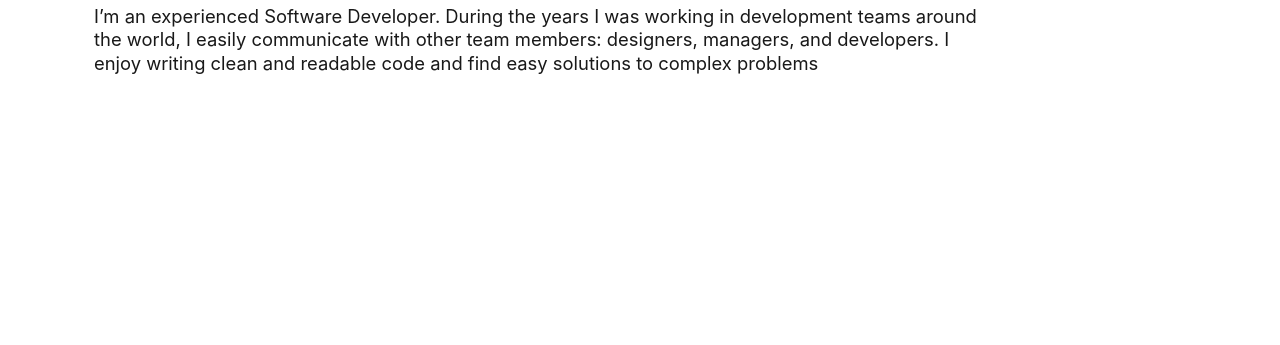
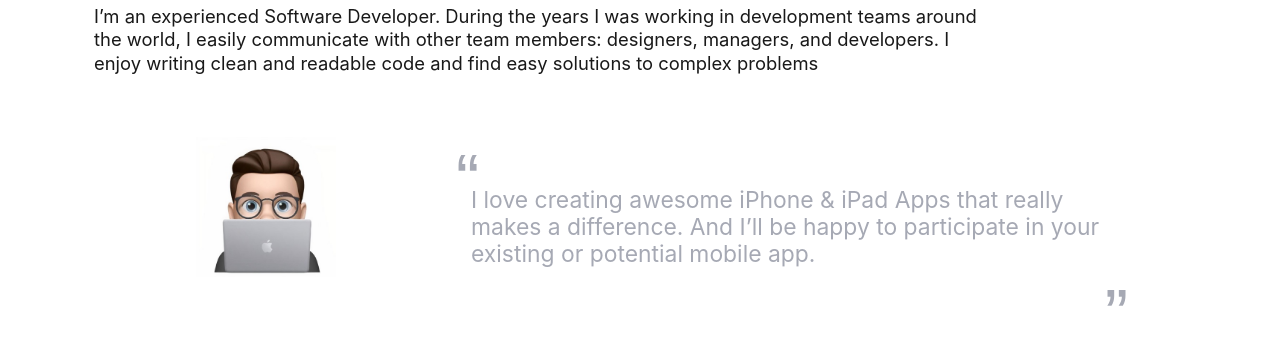
Before and after one commit to philipdolenko/portfolio, a website: page src/index.html in a window 1280 px wide. Shown: the part 741-1086 px from the top of the page. Before the commit the page ends 832 px from the top, so only its background shows below. Drawn offline with nearby package versions, Linux system fonts and the light colour scheme; files that its build step writes are made by us from their sources.

Commit message:
Quote and animoji section

```diff
--- a/src/index.html
+++ b/src/index.html
@@ -66,7 +66,18 @@
     <p class="description-wrapper">
       I’m an experienced Software Developer. During the years I was working in development teams around the world, I easily communicate with other team members: designers, managers, and developers. I enjoy writing clean and readable code and find easy solutions to complex problems
     </p>
-
+    <div class="row">
+      <div class="col-6 col-md-4 animoji-wrapper">
+        <img src="/assets/animoji.jpg" class="animoji"/>
+      </div>
+      <div class="col-12 col-md-8 quote-wrapper">
+        <blockquote class="wp-block-quote quote-text">
+          I love creating awesome iPhone & iPad Apps that really makes
+          a difference. And I’ll be happy to participate in your existing
+          or potential mobile app.
+        </blockquote>
+      </div>
+    </div>
   </div>
 
 
--- a/src/styles/base.less
+++ b/src/styles/base.less
@@ -1,7 +1,7 @@
 body {
     font-family: -apple-system, 'Helvetica Neue', "Roboto", sans-serif, 'Open Sans';
     font-size: 0.9375rem;
-    color: #191919;
+    color: @black;
     -moz-osx-font-smoothing: grayscale;
     -webkit-font-smoothing: antialiased;
     text-rendering: optimizeLegibility;
--- a/src/styles/header.less
+++ b/src/styles/header.less
@@ -21,7 +21,7 @@
     padding: 16px 0px 3px 0px !important;
     display: inline-block;
     position: relative;
-    color: #A6A9B4;
+    color: @light-grey;
     transition: color 0.15s ease;
 }
 
@@ -37,11 +37,11 @@
 }
 
 .nav-item-selected {
-    color: #191919 !important;
+    color: @black !important;
 }
 
 .nav-items-wrapper>a:hover {
-    color: #191919;
+    color: @black;
 }
 
 @media(min-width: 576px) {
@@ -53,7 +53,7 @@
         height: 2px;
         left: 50%;
         position: absolute;
-        background: #191919;
+        background: @black;
         transition: width 0.15s ease 0s, left 0.15s ease 0s;
         width: 0;
     }
--- a/src/styles/home.less
+++ b/src/styles/home.less
@@ -13,6 +13,7 @@
 
 .description-wrapper {
     max-width: 900px;
+    margin-bottom: 60px;
 }
 
 @media(max-width: 992px) {
@@ -21,22 +22,25 @@
     }
 }
 
-@media(max-width: 767px){
-    .greetings-wrapper{
+@media(max-width: 767px) {
+    .greetings-wrapper {
         height: 300px;
     }
+
     .portrait {
         margin: 0px;
         padding-left: 30px;
         max-height: 300px;
     }
 }
+
 @media(max-width: 576px) {
     .portrait {
         padding-left: 0px;
         max-height: 300px;
     }
-    .portrait-wrapper{
+
+    .portrait-wrapper {
         display: flex;
         justify-content: center;
     }
@@ -48,3 +52,80 @@
         max-height: 326px;
     }
 }
+
+.animoji-wrapper {
+    display: flex;
+    justify-content: center;
+    align-items: center;
+}
+
+@media(max-width: 767px) {
+    .animoji-wrapper {
+        width: 100% !important;
+        max-width: 100% !important;
+        flex-basis: 100%;
+    }
+}
+
+.animoji {
+    width: 140px;
+    object-fit: contain;
+    margin-bottom: 40px;
+}
+
+.quote-wrapper {
+    min-height: 185px;
+    display: flex;
+    justify-content: center;
+    align-items: center;
+    padding-top: 50px;
+    padding-bottom: 50px;
+    max-width: 700px;
+}
+
+@media(min-width: 768px) {
+    .quote-wrapper {
+        padding-left: 0px;
+    }
+}
+
+.quote-text {
+    font-size: 1.43rem;
+    color: @light-grey;
+    padding-left: 18px;
+    padding-right: 18px;
+}
+
+
+blockquote {
+    margin: 0px;
+}
+
+blockquote:before,
+blockquote:after {
+    font-size: 70px;
+    font-family: Arial, sans-serif;
+    line-height: 1em;
+    height: 30px;
+    color: @light-grey;
+}
+
+blockquote:before {
+    content: '\201C';
+    position: absolute;
+    top: 10px;
+    left: 3px;
+}
+
+@media(max-width: 766px) {
+    blockquote:before {
+        left: 18px;
+    }
+}
+
+blockquote:after {
+    content: '\201D';
+    position: absolute;
+    right: 25px;
+    bottom: 10px;
+}
--- a/src/styles/main.less
+++ b/src/styles/main.less
@@ -1,5 +1,6 @@
 @import './normalize.less';
 @import './boilerplate.less';
+@import './variables.less';
 @import './base.less';
 @import './header.less';
 @import './home.less';
--- /dev/null
+++ b/src/styles/variables.less
@@ -0,0 +1,2 @@
+@light-grey: #A6A9B4;
+@black: #191919;
```
Also changed, not shown: src/assets/animoji.jpg (added).
